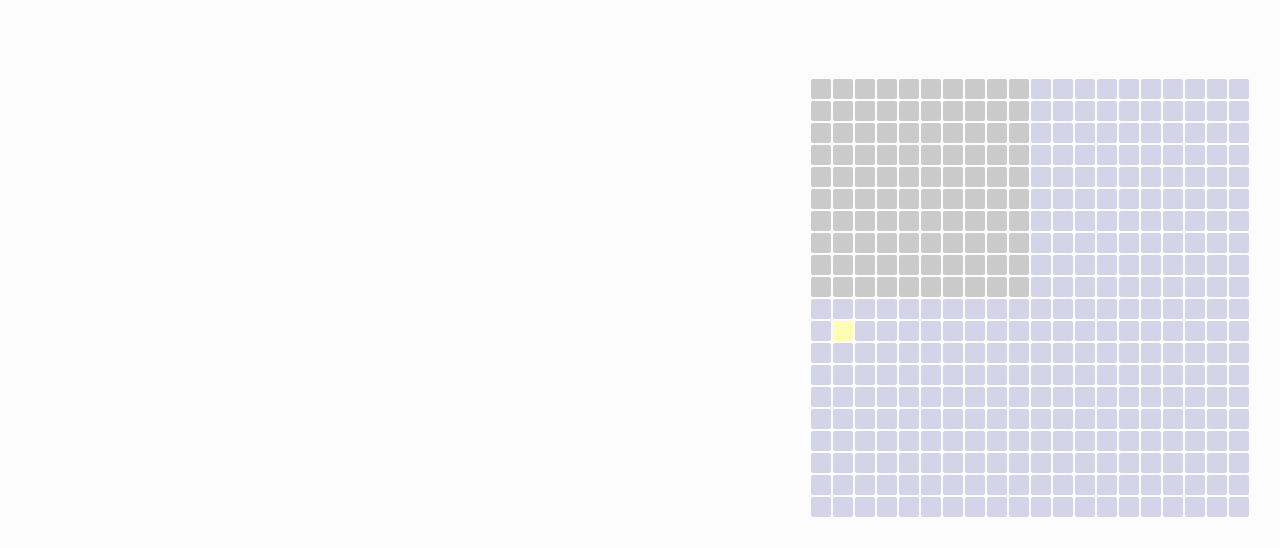
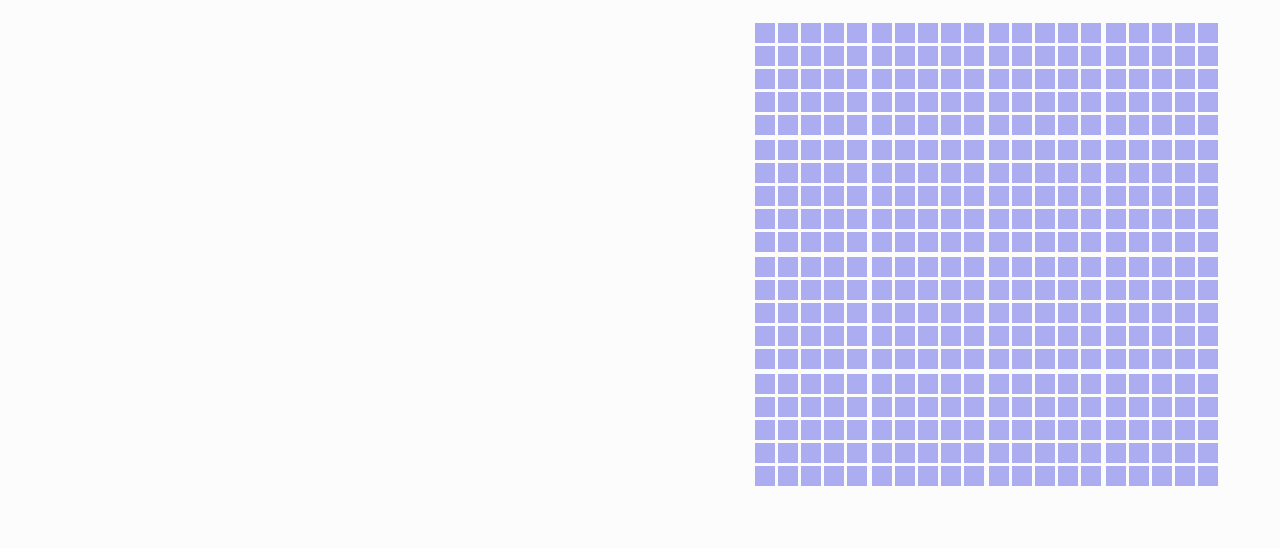
Before and after one commit to ryota-ka/20x20, a plain HTML site: page index.html in a window 1280 px wide. Shown: the part 252-800 px from the top of the page. Drawn offline with nearby package versions, Linux system fonts and the light colour scheme.

Commit message:
Changed background into canvas

```diff
--- a/index.html
+++ b/index.html
@@ -1,7 +1,7 @@
 <!DOCTYPE html>
 <html>
   <head>
-    <meta charset=utf-8">
+    <meta charset="utf-8">
     <link rel="stylesheet" type="text/css" href="style.css">
     <script type="text/javascript" src="http://ajax.googleapis.com/ajax/libs/jquery/1.11.0/jquery.min.js"></script>
     <script type="text/javascript" src="main.js"></script>
@@ -31,6 +31,6 @@
       <p id="closehelp">close</p>
     </div>
 
-    <div id="background"></div>
+    <canvas id="background" width="500" height="500"></canvas>
   </body>
 </html>
--- a/main.js
+++ b/main.js
@@ -1,4 +1,6 @@
 $(function(){
+  canvas = document.getElementById('background');
+  ctx = canvas.getContext('2d');
   drawBackground();
   init();
 
@@ -49,15 +51,10 @@ $(function(){
   }
 
   function drawBackground() {
-    for (i=0; i<20; i++) {
-      for (j=0; j<20; j++) {
-        $('#background').append('<div id="cell' + '-' + (i + 1) + '-' + (j + 1) +'" class="cell"></div>');
-        if (j == 0) {
-          $('#background .cell:last-child').css('clear', 'left');
-        }
-        if (!isEnabledCell(i+1, j+1)) {
-          $('#background .cell:last-child').addClass('disabled');
-        }
+    ctx.fillStyle = 'rgba(64, 64, 224, 0.7)';
+    for (var i = 0; i < 20; i++) {
+      for (var j = 0; j < 20; j++) {
+        ctx.fillRect(5 + i * 23 + Math.floor(i / 5) * 2, 5 + j * 23 + Math.floor(j / 5) * 2, 20, 20);
       }
     }
   }
```
